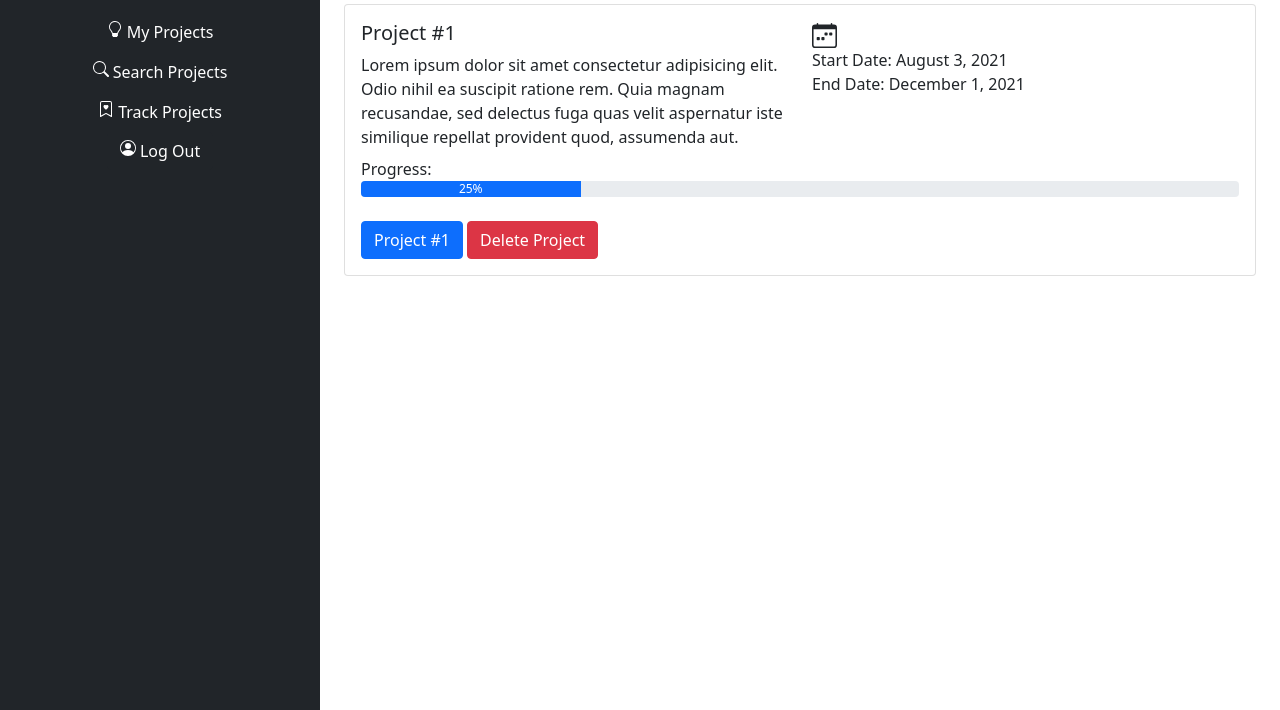
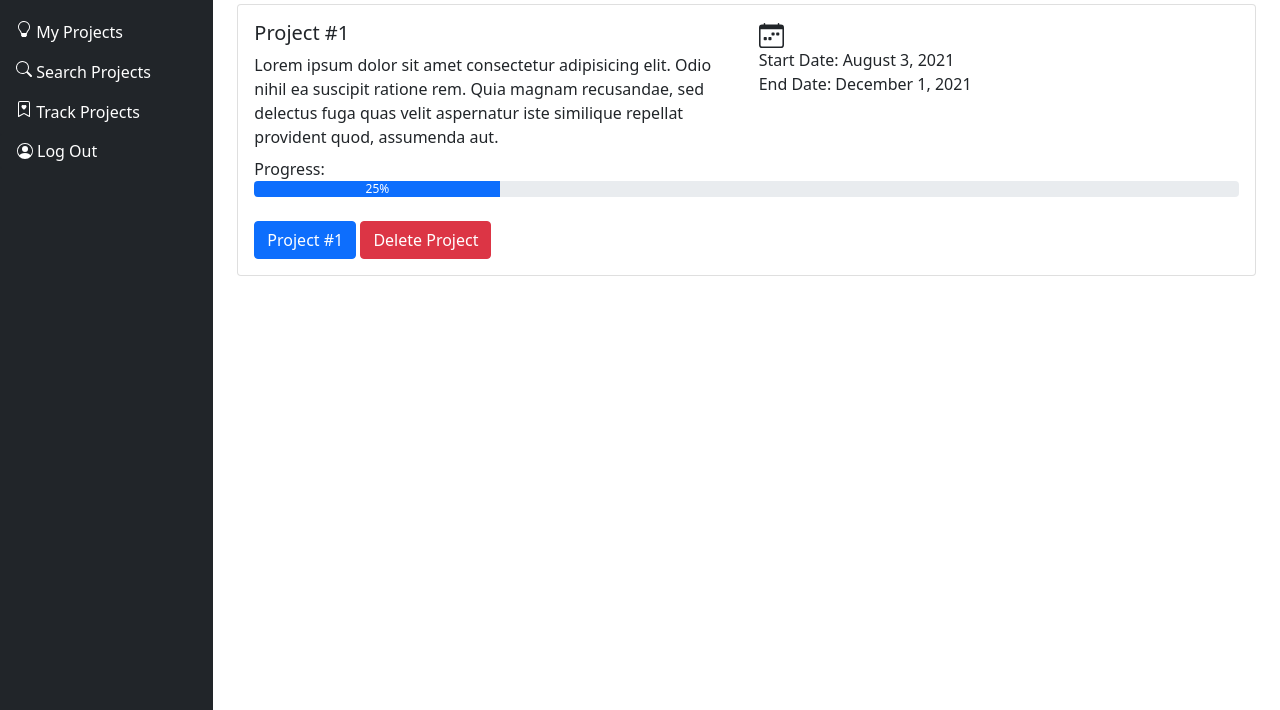
Before and after one commit to sequint/code-till-your-fingers-drop, a website: page public/myProjects.html in a window 1280 px wide. Shown: the part 90-800 px from the top of the page. Drawn offline with nearby package versions, Linux system fonts and the light colour scheme.

Commit message:
added code

```diff
--- a/public/myProjects.html
+++ b/public/myProjects.html
@@ -19,12 +19,12 @@
   <div class="row container-fluid homeBody">
 
     <!-- navbar column -->
-    <div class="col-3 p-0">
+    <div class="col-2 p-0">
 
       <!-- navbar -->
-      <nav class="colHeight nav navbar-dark bg-dark flex-column align-items-center">
+      <nav class="colHeight nav navbar-dark bg-dark flex-column">
         <a class="nav-link disabled h2">Project 2</a>
-        <a class="nav-link" href="#">
+        <a class="nav-link" href="./aboutUs.html">
           <svg xmlns="http://www.w3.org/2000/svg" width="16" height="16" fill="currentColor"
             class="bi bi-people-fill d-inline-block align-text-top" viewBox="0 0 16 16">
             <path d="M7 14s-1 0-1-1 1-4 5-4 5 3 5 4-1 1-1 1H7zm4-6a3 3 0 1 0 0-6 3 3 0 0 0 0 6z" />
@@ -59,9 +59,9 @@
           </svg>
           Track Projects
         </a>
-        <button type="button" class="btn btn-dark" id="logOutBtn">
+        <button type="button" class="btn btn-dark d-flex justify-content-md-start" id="logOutBtn">
           <svg xmlns="http://www.w3.org/2000/svg" width="16" height="16" fill="currentColor"
-            class="bi bi-person-circle d-inline-block align-text-top" viewBox="0 0 16 16">
+            class="bi bi-person-circle d-inline-block align-text-top m-1" viewBox="0 0 16 16">
             <path d="M11 6a3 3 0 1 1-6 0 3 3 0 0 1 6 0z" />
             <path fill-rule="evenodd"
               d="M0 8a8 8 0 1 1 16 0A8 8 0 0 1 0 8zm8-7a7 7 0 0 0-5.468 11.37C3.242 11.226 4.805 10 8 10s4.757 1.225 5.468 2.37A7 7 0 0 0 8 1z" />
@@ -72,7 +72,7 @@
     </div>
 
     <!-- page content -->
-    <div class="col-9 p-0">
+    <div class="col-10 p-0">
 
       <!-- navbar for page content -->
       <nav class="navbar navbar-light bg-light">
```
